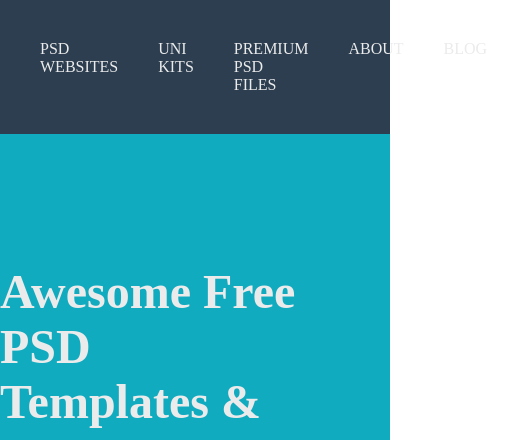
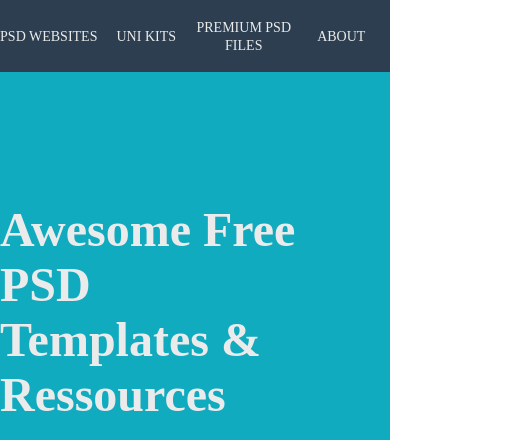
Before and after one commit to Biboys999/Responsive, a plain HTML site: page index.html in a window 390 px wide. Shown: the top 440 px of the page, 507 px wide, since content can reach past the window. Drawn offline with Linux system fonts and the light colour scheme.

Commit message:
resolved bug

```diff
--- a/css/style.css
+++ b/css/style.css
@@ -1,4 +1,4 @@
-*{ margin:0;}
+*{ margin:0; padding: 0;}
 section.container, ul#nav {
     display: flex;
 }
@@ -16,10 +16,14 @@ header {
 }
 #nav{
     list-style: none;
-    width: 50vw;
+    height: 72px;
+    justify-content: flex-start;
+    align-items: center;
 }
-#nav li, #nav{
-    padding: 20px;
+#nav li{
+    padding: 0px;
+    margin: 0 5%;
+    width: 100px;
 }
 a , #psd , #premium{
     color: #EBEBEB;
@@ -91,6 +95,23 @@ a , #psd , #premium{
 /*partie responsive*/
 
 @media screen and (max-width: 640px) {
+    #nav{
+        padding: 0px;
+        margin: 0;
+        width: 100%;
+        justify-content: space-around;
+    }
+    #nav li{
+        padding: 0px;
+        margin: 0;
+        text-align: center;
+    }
+    li a{
+        font-size: 14px;
+    }
+    #hidden{
+        display: none;
+    }
     #psd{
         flex-wrap: nowrap;
         width: 100%;
@@ -112,10 +133,9 @@ a , #psd , #premium{
         height: 100vw;
     }
     #uni {
-        height: 100vh;
+        height: 100%;
     }
     #uni p {
         width: 100%;
     }
-
 }
--- a/index.html
+++ b/index.html
@@ -3,7 +3,9 @@
 
 <head>
     <meta charset="UTF-8">
-    <title>Document</title>
+    <meta name="viewport" content="width=device-width, initial-scale=1.0">
+    <meta http-equiv="X-UA-Compatible" content="ie=edge">
+    <title>Maquette</title>
     <link rel="stylesheet" href="../Responsive/css/style.css">
 </head>
 
@@ -12,10 +14,15 @@
         <section class="container">
             <ul id="nav" class="container row">
                 <li><a href="#psd">PSD WEBSITES</a></li>
+
                 <li><a href="#uni"> UNI KITS</a></li>
+
                 <li><a href="#premium">PREMIUM PSD FILES</a></li>
+
                 <li><a href="#about">ABOUT</a></li>
-                <li><a href="#blog">BLOG</a></li>
+
+                <li id="hidden"><a href="#blog">BLOG</a></li>
+
             </ul>
         </section>
     </header>
@@ -69,13 +76,6 @@
                     nostrum commodi error, quia et eveniet provident fugiat obcaecati officiis ad exercitationem
                     itaque repudiandae reiciendis molestiae, deserunt repellendus.</p>
         </section>
-        <section id="blog" class="container row"></section>
     </main>
-
-
-    <footer>
-
-    </footer>
 </body>
-
 </html>
```
